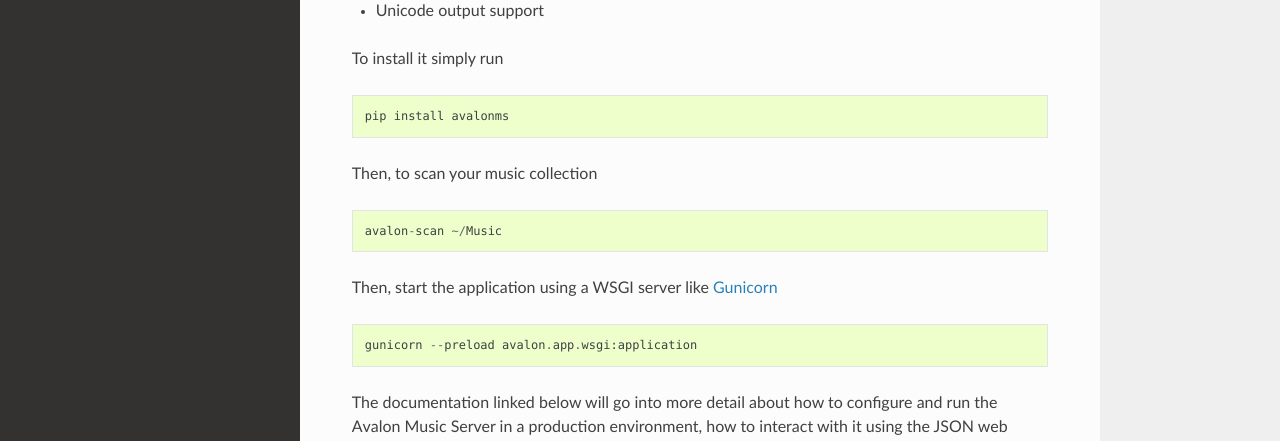
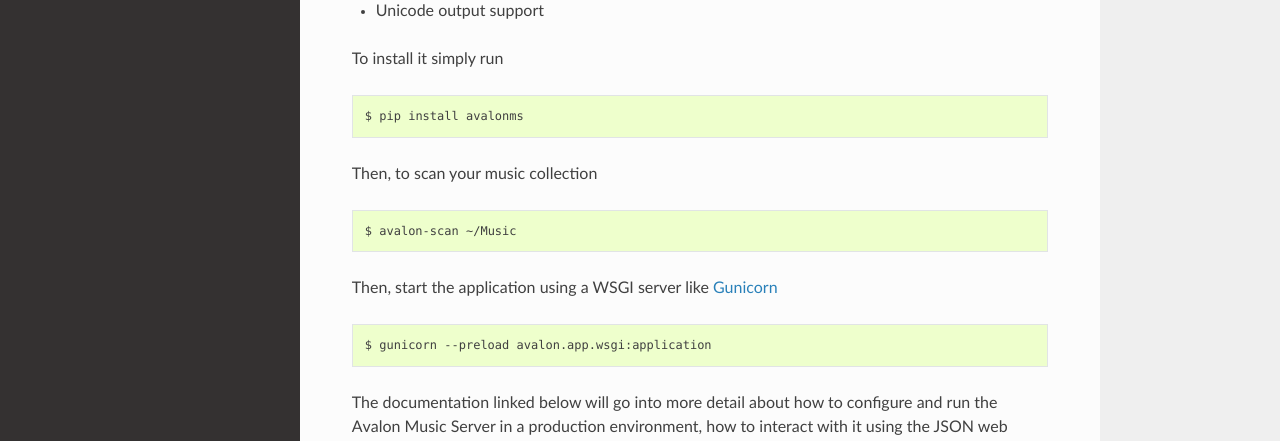
Before and after one commit to 56quarters/avalonms, a Sphinx documentation site: the page built from doc/source/index.rst, in a window 1280 px wide and 900 px high. Shown: the part 449-890 px from the top of the window. Built offline with Sphinx 7.4.7 and the Read the Docs theme 2.0.0, drawn with Linux system fonts in a browser that asks for light colours.

Commit message:
Syntax highlighting

```diff
--- a/doc/source/index.rst
+++ b/doc/source/index.rst
@@ -26,17 +26,23 @@
 * Simple JSON interface including fast prefix matching
 * Unicode output support
 
-To install it simply run ::
+To install it simply run
 
-  pip install avalonms
+.. code-block:: bash
 
-Then, to scan your music collection ::
+    $ pip install avalonms
 
-  avalon-scan ~/Music
+Then, to scan your music collection
 
-Then, start the application using a WSGI server like `Gunicorn <http://gunicorn.org/>`_ ::
+.. code-block:: bash
 
-  gunicorn --preload avalon.app.wsgi:application
+    $ avalon-scan ~/Music
+
+Then, start the application using a WSGI server like `Gunicorn <http://gunicorn.org/>`_
+
+.. code-block:: bash
+
+    $ gunicorn --preload avalon.app.wsgi:application
 
 The documentation linked below will go into more detail about how to configure and run
 the Avalon Music Server in a production environment, how to interact with it using the
```
Also changed, not shown: README.rst (+12 -6 lines).
